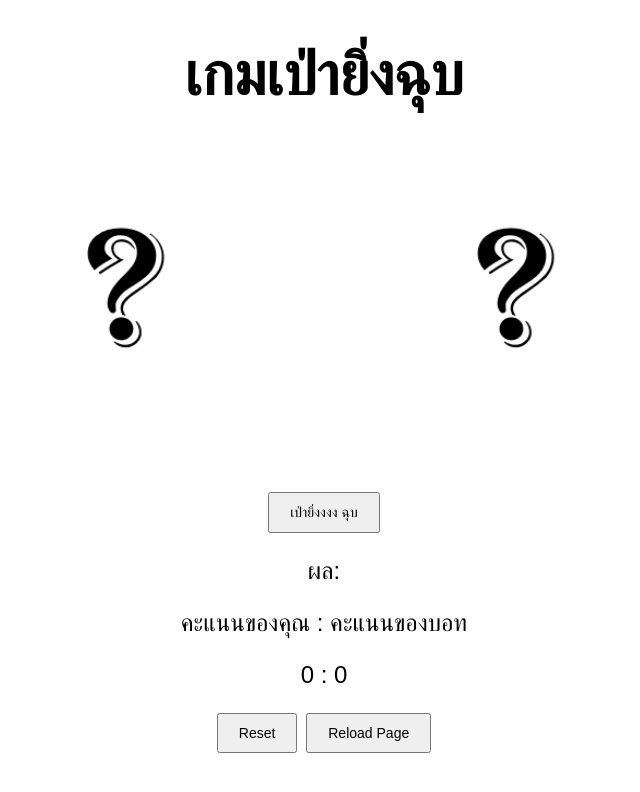
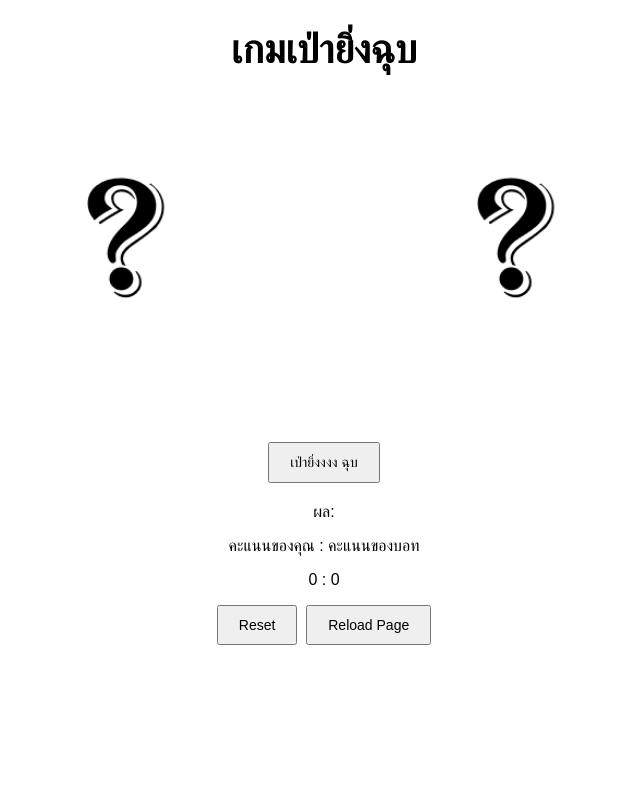
Before and after one commit to FarrewX/Rock-Scissors-Paper, a Vue app: page / in a window 1280 px wide. Shown: the top 792 px of the page, without its empty margins (316-956 px from the left). Built offline with nearby package versions, Linux system fonts and the light colour scheme.

Commit message:
fix style2

```diff
--- a/src/assets/main.css
+++ b/src/assets/main.css
@@ -4,7 +4,7 @@ body {
 }
 
 h1{
-  font-size: 60px;
+  font-size: 40px;
 }
 
 .choices {
@@ -29,3 +29,7 @@ button {
   width: 300px;
   height: 300px;
 }
+
+p{
+  font-size: 16px;
+}
```
